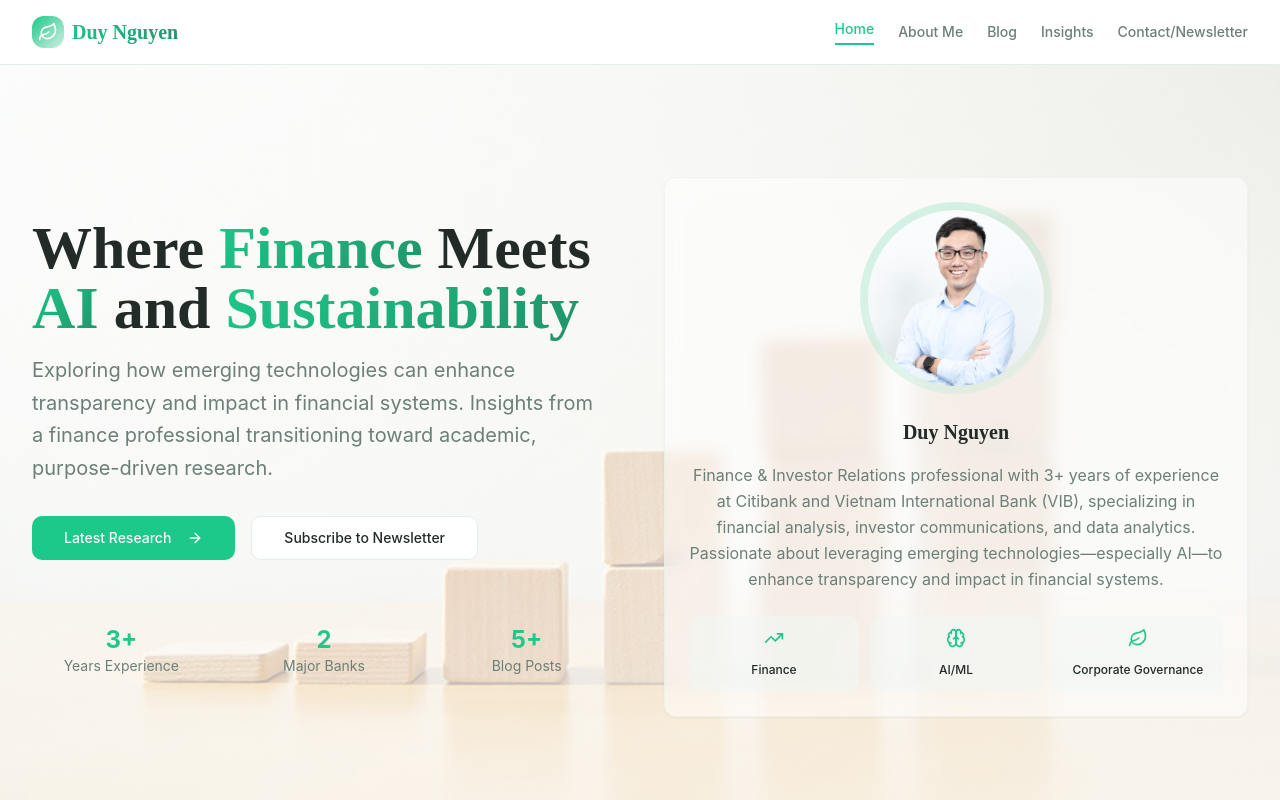
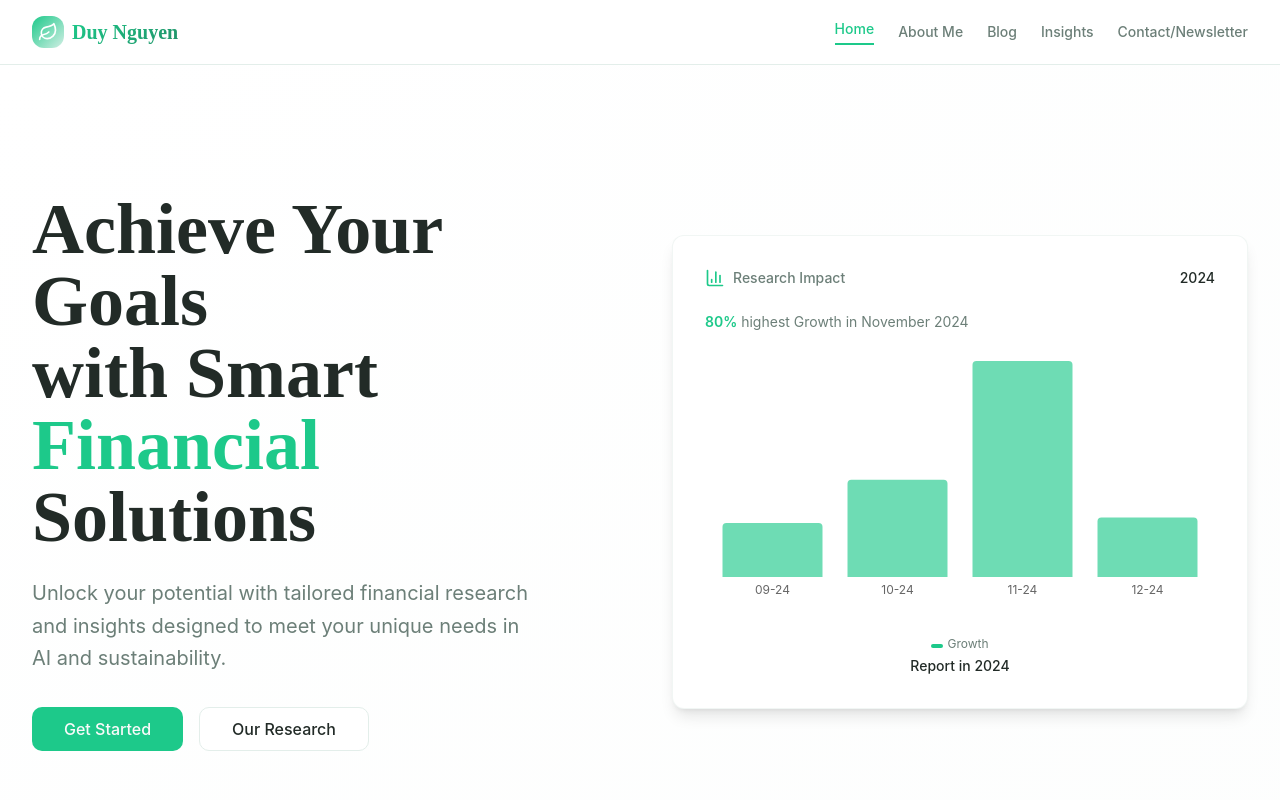
Before and after one commit to ddn061999/ai-sustainable-blog, a React (Vite) app: page / in a window 1280 px wide. Shown: the top 800 px of the page. Built offline with nearby package versions, Linux system fonts and the light colour scheme.

Commit message:
Apply new hero section style
Updated the hero section to match the provided style, maintaining aesthetic consistency.

```diff
--- a/src/components/HeroSection.tsx
+++ b/src/components/HeroSection.tsx
@@ -1,105 +1,120 @@
-import { ArrowRight, TrendingUp, Brain, Leaf } from 'lucide-react';
+import { ArrowRight, TrendingUp, Brain, Leaf, BarChart3 } from 'lucide-react';
 import { Button } from '@/components/ui/button';
 import { Card } from '@/components/ui/card';
 import { Avatar, AvatarImage, AvatarFallback } from '@/components/ui/avatar';
-import woodenBlocks from '@/assets/wooden-blocks-clean.jpg';
+import { BarChart, Bar, XAxis, YAxis, ResponsiveContainer } from 'recharts';
 const HeroSection = () => {
-  return <section className="relative py-20 lg:py-28 overflow-hidden">
-      {/* Background Image */}
-      <div
-        className="absolute inset-0 bg-cover bg-center bg-no-repeat"
-        style={{ backgroundImage: `url(${woodenBlocks})` }}
-      />
-      {/* Overlay for better text readability */}
-      <div className="absolute inset-0 bg-gradient-to-br from-white/80 via-white/70 to-white/85" />
+  // Sample data for the chart similar to the reference image
+  const growthData = [
+    { month: '09-24', value: 20 },
+    { month: '10-24', value: 36 },
+    { month: '11-24', value: 80, highlight: true },
+    { month: '12-24', value: 22 },
+  ];
 
-      <div className="container mx-auto px-4 sm:px-6 lg:px-8 relative">
-        <div className="grid lg:grid-cols-2 gap-12 items-center">
-          {/* Content */}
-          <div className="space-y-8 animate-fade-in">
-            <div className="space-y-4">
-              <h1 className="text-4xl lg:text-6xl font-playfair font-bold leading-tight">
-                Where <span className="text-gradient">Finance</span> Meets{' '}
-                <span className="text-gradient">AI</span> and{' '}
-                <span className="text-gradient">Sustainability</span>
+  const trustedPartners = [
+    'Citibank',
+    'VIB Bank',
+    'Foster School',
+    'Research Institute',
+    'FinTech Partners',
+    'AI Consortium'
+  ];
+
+  return (
+    <section className="relative py-20 lg:py-32 bg-gradient-to-br from-background to-muted/20">
+      <div className="container mx-auto px-4 sm:px-6 lg:px-8">
+        <div className="grid lg:grid-cols-2 gap-16 items-center">
+          {/* Left Content */}
+          <div className="space-y-8">
+            <div className="space-y-6">
+              <h1 className="text-5xl lg:text-7xl font-bold leading-tight text-foreground">
+                Achieve Your Goals
+                <br />
+                with Smart{' '}
+                <span className="text-primary">Financial</span>
+                <br />
+                Solutions
               </h1>
-              <p className="text-xl text-muted-foreground leading-relaxed max-w-xl">
-                Exploring how emerging technologies can enhance transparency and impact
-                in financial systems. Insights from a finance professional transitioning
-                toward academic, purpose-driven research.
+              <p className="text-xl text-muted-foreground leading-relaxed max-w-lg">
+                Unlock your potential with tailored financial research and insights
+                designed to meet your unique needs in AI and sustainability.
               </p>
             </div>
 
             <div className="flex flex-col sm:flex-row gap-4">
-              <Button size="lg" className="group">
-                Latest Research
-                <ArrowRight className="ml-2 h-4 w-4 group-hover:translate-x-1 transition-transform" />
+              <Button size="lg" className="px-8 py-4 text-base font-medium">
+                Get Started
               </Button>
-              <Button variant="outline" size="lg">
-                Subscribe to Newsletter
+              <Button variant="outline" size="lg" className="px-8 py-4 text-base font-medium">
+                Our Research
               </Button>
-            </div>
-
-            {/* Quick Stats */}
-            <div className="grid grid-cols-3 gap-6 pt-8">
-              {[{
-              number: '3+',
-              label: 'Years Experience'
-            }, {
-              number: '2',
-              label: 'Major Banks'
-            }, {
-              number: '5+',
-              label: 'Blog Posts'
-            }].map((stat, index) => <div key={index} className="text-center">
-                  <div className="text-2xl font-bold text-primary">{stat.number}</div>
-                  <div className="text-sm text-muted-foreground">{stat.label}</div>
-                </div>)}
             </div>
           </div>
 
-          {/* Professional Photo & Bio Card */}
+          {/* Right Content - Chart */}
           <div className="space-y-6">
-            <Card className="p-6 bg-card/50 backdrop-blur border-border/50">
+            <Card className="p-8 bg-card border-border/50 shadow-lg">
               <div className="space-y-6">
-                {/* Professional Photo Placeholder */}
-                <div className="w-48 h-48 mx-auto rounded-full bg-gradient-to-br from-primary/20 to-accent/30 flex items-center justify-center">
-                  <Avatar className="w-44 h-44">
-                    <AvatarImage
-                      src="/lovable-uploads/ef1bf23a-a44c-46c8-b5ff-54520ca1d0a3.png"
-                      alt="Duy Nguyen"
-                      className="object-cover object-[center_20%]"
-                    />
-                    <AvatarFallback className="text-4xl font-playfair">DN</AvatarFallback>
-                  </Avatar>
+                <div className="flex items-center justify-between">
+                  <div className="flex items-center gap-2">
+                    <BarChart3 className="h-5 w-5 text-primary" />
+                    <span className="text-sm font-medium text-muted-foreground">Research Impact</span>
+                  </div>
+                  <span className="text-sm font-medium text-foreground">2024</span>
                 </div>
 
-                <div className="text-center space-y-4">
-                  <h3 className="text-xl font-semibold">Duy Nguyen</h3>
-                  <p className="text-muted-foreground leading-relaxed">Finance & Investor Relations professional with 3+ years of experience at Citibank and Vietnam International Bank (VIB), specializing in financial analysis, investor communications, and data analytics. Passionate about leveraging emerging technologies—especially AI—to enhance transparency and impact in financial systems.</p>
+                <div className="text-sm text-muted-foreground mb-4">
+                  <span className="font-semibold text-primary">80%</span> highest Growth in November 2024
                 </div>
 
-                {/* Expertise Areas */}
-                <div className="grid grid-cols-3 gap-3">
-                  {[{
-                  icon: TrendingUp,
-                  label: 'Finance'
-                }, {
-                  icon: Brain,
-                  label: 'AI/ML'
-                }, {
-                  icon: Leaf,
-                  label: 'Corporate Governance'
-                }].map((item, index) => <div key={index} className="text-center p-3 rounded-lg bg-secondary/50">
-                      <item.icon className="h-5 w-5 mx-auto mb-2 text-primary" />
-                      <span className="text-xs font-medium">{item.label}</span>
-                    </div>)}
+                <div className="h-64">
+                  <ResponsiveContainer width="100%" height="100%">
+                    <BarChart data={growthData}>
+                      <XAxis
+                        dataKey="month"
+                        axisLine={false}
+                        tickLine={false}
+                        className="text-xs"
+                      />
+                      <YAxis hide />
+                      <Bar
+                        dataKey="value"
+                        fill="hsl(var(--primary))"
+                        radius={[4, 4, 0, 0]}
+                        className="opacity-80"
+                      />
+                    </BarChart>
+                  </ResponsiveContainer>
+                </div>
+
+                <div className="text-center">
+                  <div className="text-xs text-muted-foreground">
+                    <span className="inline-block w-3 h-1 bg-primary rounded mr-1"></span>
+                    Growth
+                  </div>
+                  <div className="text-sm font-medium text-foreground mt-1">Report in 2024</div>
                 </div>
               </div>
             </Card>
           </div>
         </div>
+
+        {/* Trusted Partners Section */}
+        <div className="mt-20 text-center space-y-8">
+          <h3 className="text-sm font-medium text-muted-foreground uppercase tracking-wider">
+            Our Trusted Partners
+          </h3>
+          <div className="flex flex-wrap justify-center items-center gap-8 opacity-60">
+            {trustedPartners.map((partner, index) => (
+              <span key={index} className="text-lg font-medium text-muted-foreground">
+                {partner}
+              </span>
+            ))}
+          </div>
+        </div>
       </div>
-    </section>;
+    </section>
+  );
 };
 export default HeroSection;
```
